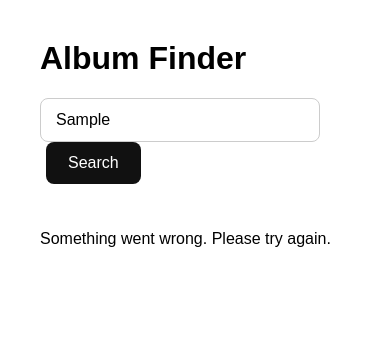
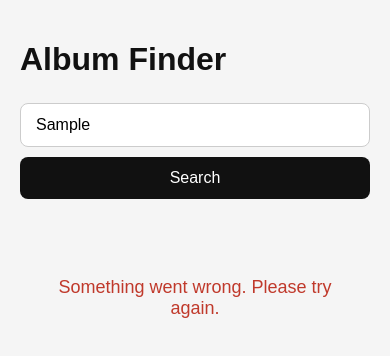
Before and after one commit to Dhruv-byte-png/Album-finder, a plain HTML site: page index.html in a window 390 px wide. Both pictures are taken after typing "Sample" into the empty fields and a click on the button "Search". Drawn offline with Linux system fonts and the light colour scheme; no server answers.

Commit message:
Add responsive mobile layout

```diff
--- a/script.js
+++ b/script.js
@@ -6,12 +6,20 @@ function searchAlbums() {
 
     const query = searchInput.value.trim();
 
-    if(query == ""){
-        results.innerHTML = "Please enter an album or artist name.";
+    if(query === ""){
+        results.innerHTML = `
+            <p class="message">
+                Please enter an album or artist name.
+            </p>
+        `;
         return;
     }
 
-    results.innerHTML = "Searching for albums...🎵 ";
+    results.innerHTML = `
+        <p class="message">
+            Searching for albums... 🎵
+        </p>
+    `;
 
     fetch(`https://itunes.apple.com/search?term=${query}&entity=album&limit=5`)
         .then(function(response) {
@@ -20,7 +28,11 @@ function searchAlbums() {
         .then(function(data) {
 
             if(data.results.length === 0){
-                results.innerHTML = "<p>No albums found. Try another search.</p>";
+                results.innerHTML = `
+                    <p class="message error">
+                        No albums found. Try another search.
+                    </p>
+                `;
                 return;
             }
 
@@ -50,8 +62,12 @@ function searchAlbums() {
         })
         .catch(function(error){
             console.log(error);
-            results.innerHTML = "<p>Something went wrong. Please try again.</p>";
-        })
+            results.innerHTML = `
+                <p class="message error">
+                    Something went wrong. Please try again.
+                </p>
+            `;
+        });
 };
 
 searchBtn.addEventListener("click", searchAlbums);
--- a/style.css
+++ b/style.css
@@ -5,7 +5,16 @@
 body{
 
     font-family: Arial,sans-serif;
-    margin: 40px;
+    max-width: 1400px;
+    margin: 0 auto;
+    padding: 40px;
+    background-color: #f5f5f5;
+    color: #111;
+}
+
+h1{
+    font-size: 40px;
+    margin-bottom: 25px;
 }
 
 .search-container{
@@ -92,3 +101,41 @@ body{
 .album-card a:hover{
     background-color: #333;
 }
+
+.message {
+    width: 100%;
+    text-align: center;
+    font-size: 18px;
+    padding: 30px;
+    color: #555;
+}
+
+.message.error {
+    color: #c0392b;
+}
+
+@media (max-width: 600px){
+
+    body {
+        padding: 20px;
+    }
+
+    h1 {
+        font-size: 32px;
+    }
+
+    .search-container{
+        display: flex;
+        flex-direction: column;
+        gap: 10px;
+    }
+
+    #searchInput {
+        width: 100%;
+    }
+
+    #searchBtn{
+        width: 100%;
+        margin-left: 0;
+    }
+}
```
